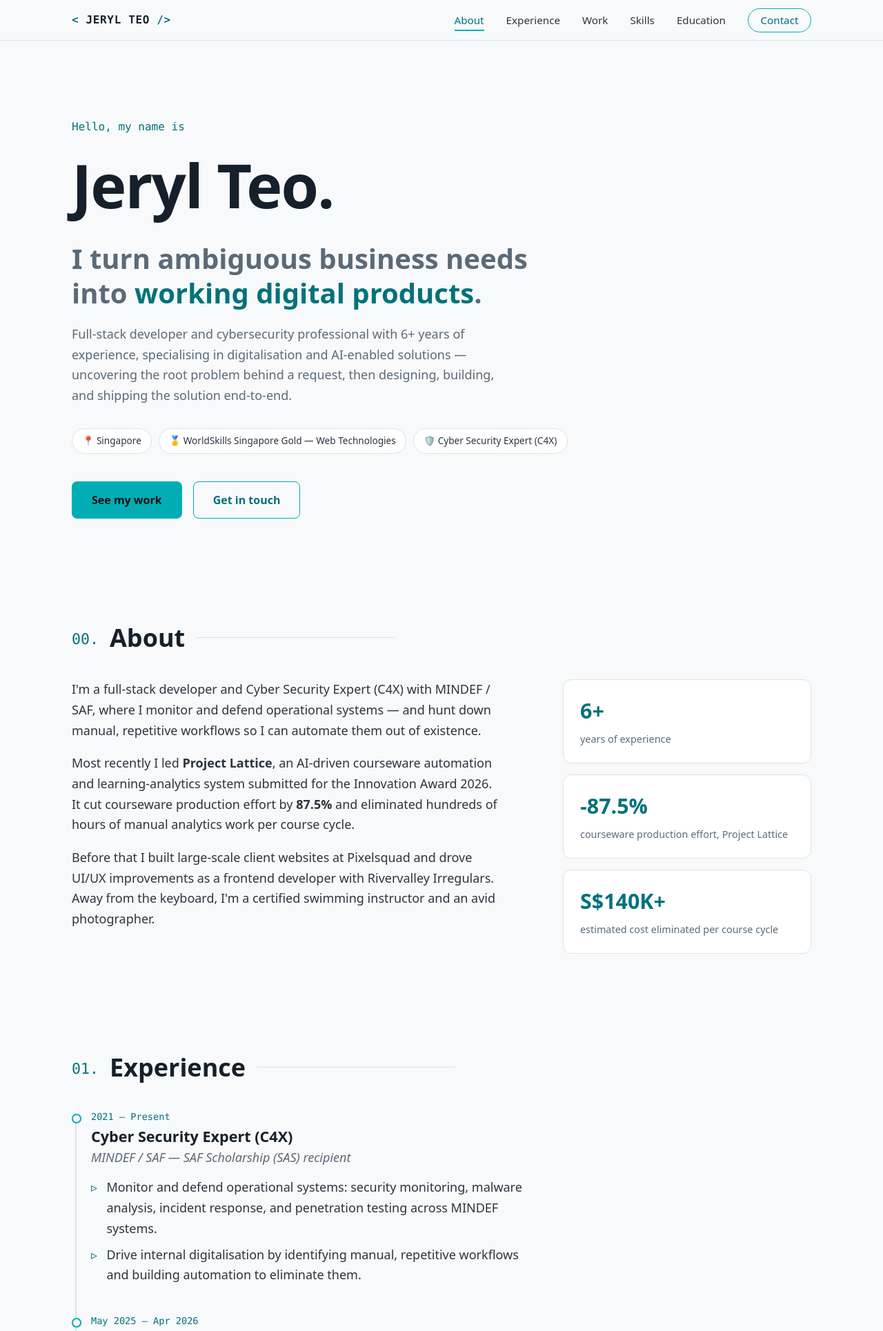
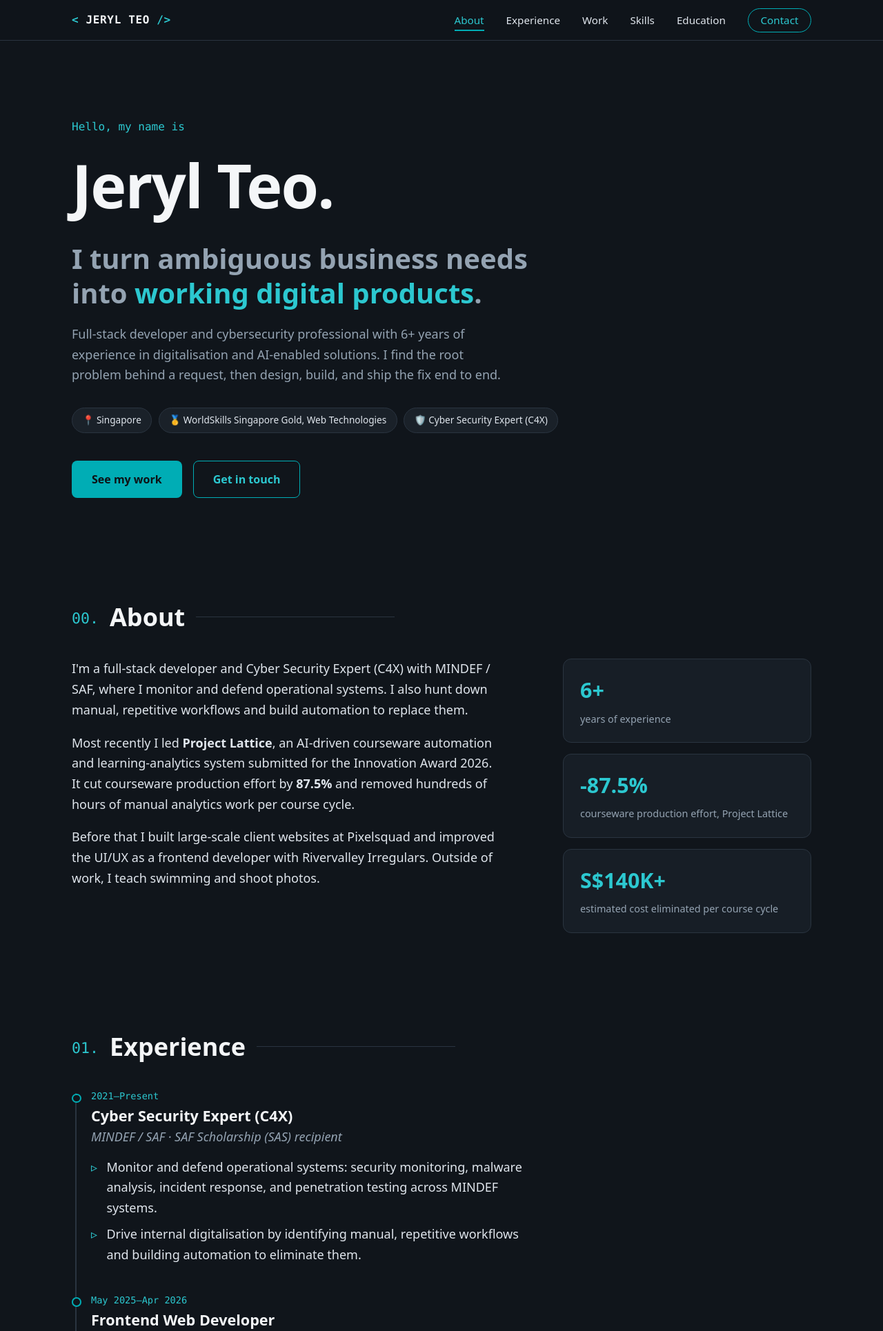
Before and after one commit to jerylteo/jerylteo.github.io, a PHP site: page / in a window 1280 px wide. Shown: the top 1930 px of the page at 69% size. Run offline with PHP 8.4, Linux system fonts and the light colour scheme.

Commit message:
Force dark theme and rework site copy
Remove the prefers-color-scheme light palette so the site always
renders in the dark brand theme. Rewrite copy across the site, the
404 page, the README, and the Open Graph card: drop em-dashes,
tighten phrasing, and use plainer wording throughout.

Co-Authored-By: Claude Fable 5 <noreply@anthropic.com>
Claude-Session: https://claude.ai/code/session_017ZkXchPvjDwRPKTN8XE5jf

```diff
--- a/404.html
+++ b/404.html
@@ -3,7 +3,7 @@
 <head>
     <meta charset="UTF-8">
     <meta name="viewport" content="width=device-width, initial-scale=1.0">
-    <title>404 — Page not found | Jeryl Teo</title>
+    <title>404 | Page not found | Jeryl Teo</title>
     <meta name="robots" content="noindex">
     <link rel="icon" href="/favicon.svg" type="image/svg+xml">
     <link rel="stylesheet" href="/css/styles.css">
@@ -14,7 +14,7 @@
             <p class="hero-kicker" style="font-family: var(--font-mono); color: var(--accent-text);">404</p>
             <h1>Page not found.</h1>
             <p style="color: var(--text-muted); max-width: 32rem; margin-inline: auto;">
-                The page you're looking for doesn't exist — it may have moved when this site was rebuilt.
+                The page you're looking for doesn't exist. It may have moved when this site was rebuilt.
             </p>
             <p style="margin-top: 2rem;"><a class="btn btn-primary" href="/">Back to home</a></p>
         </div>
--- a/css/styles.css
+++ b/css/styles.css
@@ -1,6 +1,5 @@
 /* ==========================================================================
-   jerylteo.com — hand-rolled, dependency-free stylesheet
-   Dark-first (brand), light theme via prefers-color-scheme or data-theme.
+   jerylteo.com stylesheet: hand-rolled, dependency-free, dark theme
    ========================================================================== */
 
 :root {
@@ -23,38 +22,6 @@
     --radius: 0.75rem;
 
     color-scheme: dark;
-}
-
-@media (prefers-color-scheme: light) {
-    :root:not([data-theme="dark"]) {
-        --bg: #f7f9fa;
-        --bg-raised: #ffffff;
-        --bg-card: #ffffff;
-        --border: #dbe2e8;
-        --text: #2b3540;
-        --text-muted: #5b6a78;
-        --heading: #16202a;
-        --accent: #00adb5;
-        --accent-text: #00727a;
-        --accent-soft: rgba(0, 173, 181, 0.1);
-        --shadow: 0 12px 32px rgba(22, 32, 42, 0.1);
-        color-scheme: light;
-    }
-}
-
-:root[data-theme="light"] {
-    --bg: #f7f9fa;
-    --bg-raised: #ffffff;
-    --bg-card: #ffffff;
-    --border: #dbe2e8;
-    --text: #2b3540;
-    --text-muted: #5b6a78;
-    --heading: #16202a;
-    --accent: #00adb5;
-    --accent-text: #00727a;
-    --accent-soft: rgba(0, 173, 181, 0.1);
-    --shadow: 0 12px 32px rgba(22, 32, 42, 0.1);
-    color-scheme: light;
 }
 
 /* ---------- Reset ---------- */
--- a/index.html
+++ b/index.html
@@ -3,14 +3,14 @@
 <head>
     <meta charset="UTF-8">
     <meta name="viewport" content="width=device-width, initial-scale=1.0">
-    <title>Jeryl Teo — Full-Stack Developer &amp; Cyber Security Expert</title>
+    <title>Jeryl Teo | Full-Stack Developer &amp; Cyber Security Expert</title>
     <meta name="description" content="Jeryl Teo is a full-stack developer and cybersecurity professional in Singapore with 6+ years of experience in digitalisation and AI-enabled solutions. WorldSkills Singapore Gold medallist (Web Technologies).">
     <link rel="canonical" href="https://www.jerylteo.com/">
     <meta name="theme-color" content="#10151b">
 
     <meta property="og:type" content="website">
     <meta property="og:url" content="https://www.jerylteo.com/">
-    <meta property="og:title" content="Jeryl Teo — Full-Stack Developer & Cyber Security Expert">
+    <meta property="og:title" content="Jeryl Teo | Full-Stack Developer & Cyber Security Expert">
     <meta property="og:description" content="Full-stack developer and cybersecurity professional in Singapore. Digitalisation &amp; AI-enabled solutions. WorldSkills Singapore Gold medallist.">
     <meta property="og:image" content="https://www.jerylteo.com/assets/og.png">
     <meta name="twitter:card" content="summary_large_image">
@@ -38,8 +38,8 @@
             { "@type": "CollegeOrUniversity", "name": "Nanyang Polytechnic" }
         ],
         "award": [
-            "Gold Medal, WorldSkills Singapore — Web Technologies (2020)",
-            "SAF Scholarship (SAS) — Cyber Security Expert (C4X) scheme"
+            "WorldSkills Singapore Gold Medal, Web Technologies (2020)",
+            "SAF Scholarship (SAS), Cyber Security Expert (C4X) scheme"
         ],
         "sameAs": [
             "https://www.linkedin.com/in/jerylteo/",
@@ -53,7 +53,7 @@
 
     <header class="site-header">
         <div class="container header-inner">
-            <a href="#top" class="brand" aria-label="Jeryl Teo — home">
+            <a href="#top" class="brand" aria-label="Jeryl Teo, home">
                 <span class="brand-bracket">&lt;</span> JERYL TEO <span class="brand-bracket">/&gt;</span>
             </a>
             <nav class="site-nav" aria-label="Primary">
@@ -83,13 +83,13 @@
                 <h1 class="hero-name reveal">Jeryl Teo.</h1>
                 <p class="hero-role reveal">I turn ambiguous business needs into <span class="accent">working digital products</span>.</p>
                 <p class="hero-summary reveal">
-                    Full-stack developer and cybersecurity professional with 6+ years of experience,
-                    specialising in digitalisation and AI-enabled solutions — uncovering the root problem
-                    behind a request, then designing, building, and shipping the solution end-to-end.
+                    Full-stack developer and cybersecurity professional with 6+ years of experience
+                    in digitalisation and AI-enabled solutions. I find the root problem behind a
+                    request, then design, build, and ship the fix end to end.
                 </p>
                 <ul class="hero-badges reveal" aria-label="Highlights">
                     <li>📍 Singapore</li>
-                    <li>🥇 WorldSkills Singapore Gold — Web Technologies</li>
+                    <li>🥇 WorldSkills Singapore Gold, Web Technologies</li>
                     <li>🛡️ Cyber Security Expert (C4X)</li>
                 </ul>
                 <div class="hero-actions reveal">
@@ -107,19 +107,19 @@
                     <div class="about-text reveal">
                         <p>
                             I'm a full-stack developer and Cyber Security Expert (C4X) with MINDEF / SAF,
-                            where I monitor and defend operational systems — and hunt down manual, repetitive
-                            workflows so I can automate them out of existence.
+                            where I monitor and defend operational systems. I also hunt down manual,
+                            repetitive workflows and build automation to replace them.
                         </p>
                         <p>
                             Most recently I led <strong>Project Lattice</strong>, an AI-driven courseware automation and
                             learning-analytics system submitted for the Innovation Award 2026. It cut courseware
-                            production effort by <strong>87.5%</strong> and eliminated hundreds of hours of manual
+                            production effort by <strong>87.5%</strong> and removed hundreds of hours of manual
                             analytics work per course cycle.
                         </p>
                         <p>
-                            Before that I built large-scale client websites at Pixelsquad and drove UI/UX
-                            improvements as a frontend developer with Rivervalley Irregulars. Away from the
-                            keyboard, I'm a certified swimming instructor and an avid photographer.
+                            Before that I built large-scale client websites at Pixelsquad and improved the
+                            UI/UX as a frontend developer with Rivervalley Irregulars. Outside of work,
+                            I teach swimming and shoot photos.
                         </p>
                     </div>
                     <aside class="about-facts reveal" aria-label="Quick facts">
@@ -146,30 +146,30 @@
                 <h2 class="section-title reveal"><span aria-hidden="true">01.</span> Experience</h2>
                 <ol class="timeline">
                     <li class="timeline-item reveal">
-                        <div class="timeline-meta">2021 — Present</div>
+                        <div class="timeline-meta">2021–Present</div>
                         <h3 class="timeline-role">Cyber Security Expert (C4X)</h3>
-                        <p class="timeline-org">MINDEF / SAF — SAF Scholarship (SAS) recipient</p>
+                        <p class="timeline-org">MINDEF / SAF · SAF Scholarship (SAS) recipient</p>
                         <ul class="timeline-points">
                             <li>Monitor and defend operational systems: security monitoring, malware analysis, incident response, and penetration testing across MINDEF systems.</li>
                             <li>Drive internal digitalisation by identifying manual, repetitive workflows and building automation to eliminate them.</li>
                         </ul>
                     </li>
                     <li class="timeline-item reveal">
-                        <div class="timeline-meta">May 2025 — Apr 2026</div>
+                        <div class="timeline-meta">May 2025–Apr 2026</div>
                         <h3 class="timeline-role">Frontend Web Developer</h3>
-                        <p class="timeline-org">Rivervalley Irregulars — Singapore</p>
+                        <p class="timeline-org">Rivervalley Irregulars · Singapore</p>
                         <ul class="timeline-points">
-                            <li>Drove significant improvements to the website's UI/UX, leading research into a more intuitive and efficient user journey.</li>
-                            <li>Developed innovative tools that empower partnering organisations, fostering stronger collaboration.</li>
-                            <li>Managed critical relationships with external vendors to deliver project objectives.</li>
+                            <li>Reworked the website's UI/UX, leading research into a more intuitive and efficient user journey.</li>
+                            <li>Built tools that partnering organisations use to work more closely with the team.</li>
+                            <li>Managed relationships with external vendors to deliver project objectives.</li>
                         </ul>
                     </li>
                     <li class="timeline-item reveal">
-                        <div class="timeline-meta">2020 — 2021</div>
+                        <div class="timeline-meta">2020–2021</div>
                         <h3 class="timeline-role">Full-Stack Web Developer</h3>
-                        <p class="timeline-org">Pixelsquad Pte Ltd — Singapore</p>
+                        <p class="timeline-org">Pixelsquad Pte Ltd · Singapore</p>
                         <ul class="timeline-points">
-                            <li>Developed front- and back-end of large-scale client websites using Laravel, Vue.js, Inertia.js, Blade, PHP, and WordPress — including agas.org.sg and theshadeslab.com.</li>
+                            <li>Developed front- and back-end of large-scale client websites using Laravel, Vue.js, Inertia.js, Blade, PHP, and WordPress, including agas.org.sg and theshadeslab.com.</li>
                         </ul>
                     </li>
                 </ol>
@@ -186,10 +186,10 @@
                         <p class="feature-kicker">Featured · Innovation Award 2026 submission</p>
                         <h3 class="feature-title">Project Lattice</h3>
                         <p class="feature-desc">
-                            An AI-driven system that turns raw learning sources — textbooks, PDFs — into finished
-                            courseware: quizzes, flashcards, mind maps, and acronym tables. Live AI analytics at
-                            course, quiz, and learner level, with automated similarity checks to protect
-                            assessment integrity.
+                            An AI-driven system that turns raw learning sources such as textbooks and PDFs
+                            into finished courseware: quizzes, flashcards, mind maps, and acronym tables.
+                            It runs live AI analytics at course, quiz, and learner level, with automated
+                            similarity checks to protect assessment integrity.
                         </p>
                         <dl class="feature-stats">
                             <div><dt>Production effort</dt><dd>2,400 → 300 hrs / cycle</dd></div>
@@ -238,7 +238,7 @@
                             <img src="assets/swimbright.webp" alt="Screenshot of the SwimBright website" loading="lazy" width="1400" height="781">
                             <div class="project-body">
                                 <h3>SwimBright</h3>
-                                <p>Advertising website for a freelance swim school, built as a freelancer.</p>
+                                <p>Advertising website for a swim school, built as a freelance project.</p>
                                 <ul class="tech-list"><li>WordPress</li><li>Vue.js</li></ul>
                             </div>
                         </a>
@@ -286,13 +286,13 @@
                     <div class="edu-col reveal">
                         <h3 class="subheading">Education</h3>
                         <div class="edu-item">
-                            <div class="timeline-meta">2022 — 2026</div>
+                            <div class="timeline-meta">2022–2026</div>
                             <h4>BSc (Hons) Computer Science in Interactive Media and Game Development</h4>
                             <p class="timeline-org">Singapore Institute of Technology, joint programme with DigiPen Institute of Technology Singapore</p>
                             <p class="edu-note">Wellness Champion awardee · President of Peer Supporters, WellThy Minds Project, and Calisthenics · Student Ambassador</p>
                         </div>
                         <div class="edu-item">
-                            <div class="timeline-meta">2018 — 2021</div>
+                            <div class="timeline-meta">2018–2021</div>
                             <h4>Diploma in Multimedia and Infocomm Technology</h4>
                             <p class="timeline-org">Nanyang Polytechnic, School of Engineering</p>
                             <p class="edu-note">Director's List in 4 semesters · 5 distinctions and 14 As across modules</p>
@@ -302,11 +302,11 @@
                         <h3 class="subheading">Awards &amp; Recognition</h3>
                         <ul class="award-list">
                             <li>
-                                <strong>Gold Medal, WorldSkills Singapore — Web Technologies (2020)</strong>
+                                <strong>WorldSkills Singapore Gold Medal, Web Technologies (2020)</strong>
                                 <span>Competed against polytechnic and university teams nationwide.</span>
                             </li>
                             <li>
-                                <strong>Innovation Award 2026 submission — Project Lattice</strong>
+                                <strong>Innovation Award 2026 submission: Project Lattice</strong>
                                 <span>MINDEF-wide innovation award submission for AI-driven courseware automation.</span>
                             </li>
                             <li>
@@ -326,7 +326,7 @@
                 <div class="contact-inner reveal">
                     <p class="contact-lead">
                         Have a project, a stubborn manual workflow, or a role in mind?
-                        My inbox is always open — I'll get back to you as soon as I can.
+                        Drop me an email and I'll get back to you as soon as I can.
                     </p>
                     <a class="btn btn-primary btn-lg" href="mailto:jerylteo@outlook.com">Say hello</a>
                     <ul class="contact-links" aria-label="Profiles">
```
Also changed, not shown: README.md, assets/og.png.
